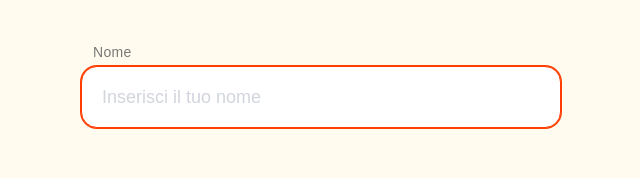
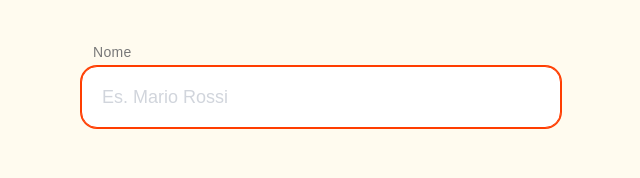
Before and after one commit to Davide9292/satispay-wizard, a React (Vite) app in the folder satispay-wizard/: page / in a window 1280 px wide. Shown: the part 359-537 px from the top of the page, without its empty margins (319-959 px from the left). Built offline with nearby package versions, Linux system fonts and the light colour scheme.

Commit message:
content: improve name input placeholder

```diff
--- a/satispay-wizard/src/components/wizard/StepAuthentication.tsx
+++ b/satispay-wizard/src/components/wizard/StepAuthentication.tsx
@@ -26,7 +26,7 @@ export const StepAuthentication: React.FC = () => {
             <div className="mt-4">
                 <InputText
                     label="Nome"
-                    placeholder="Inserisci il tuo nome"
+                    placeholder="Es. Mario Rossi"
                     value={name}
                     onChange={(e) => setName(e.target.value)}
                     autoFocus
```
